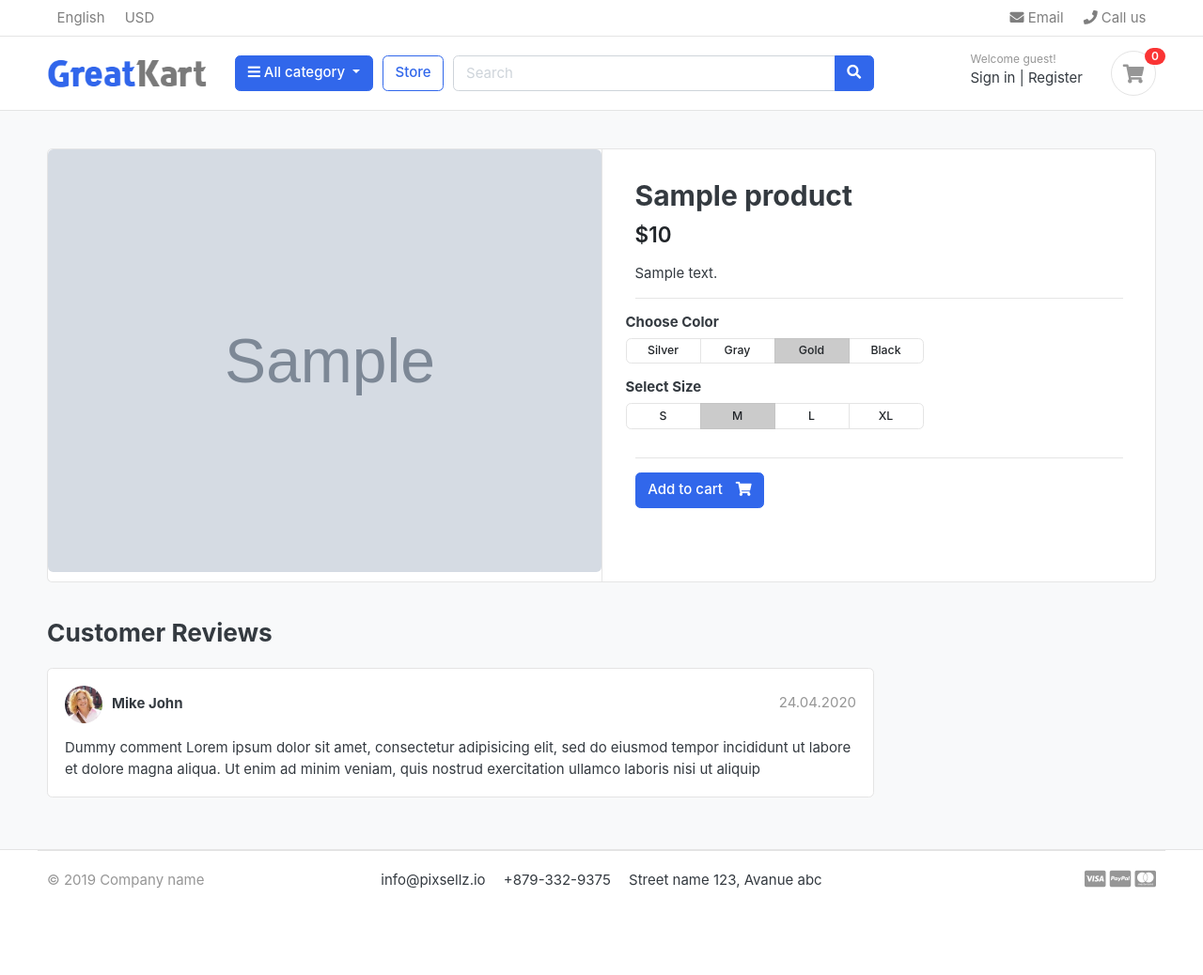
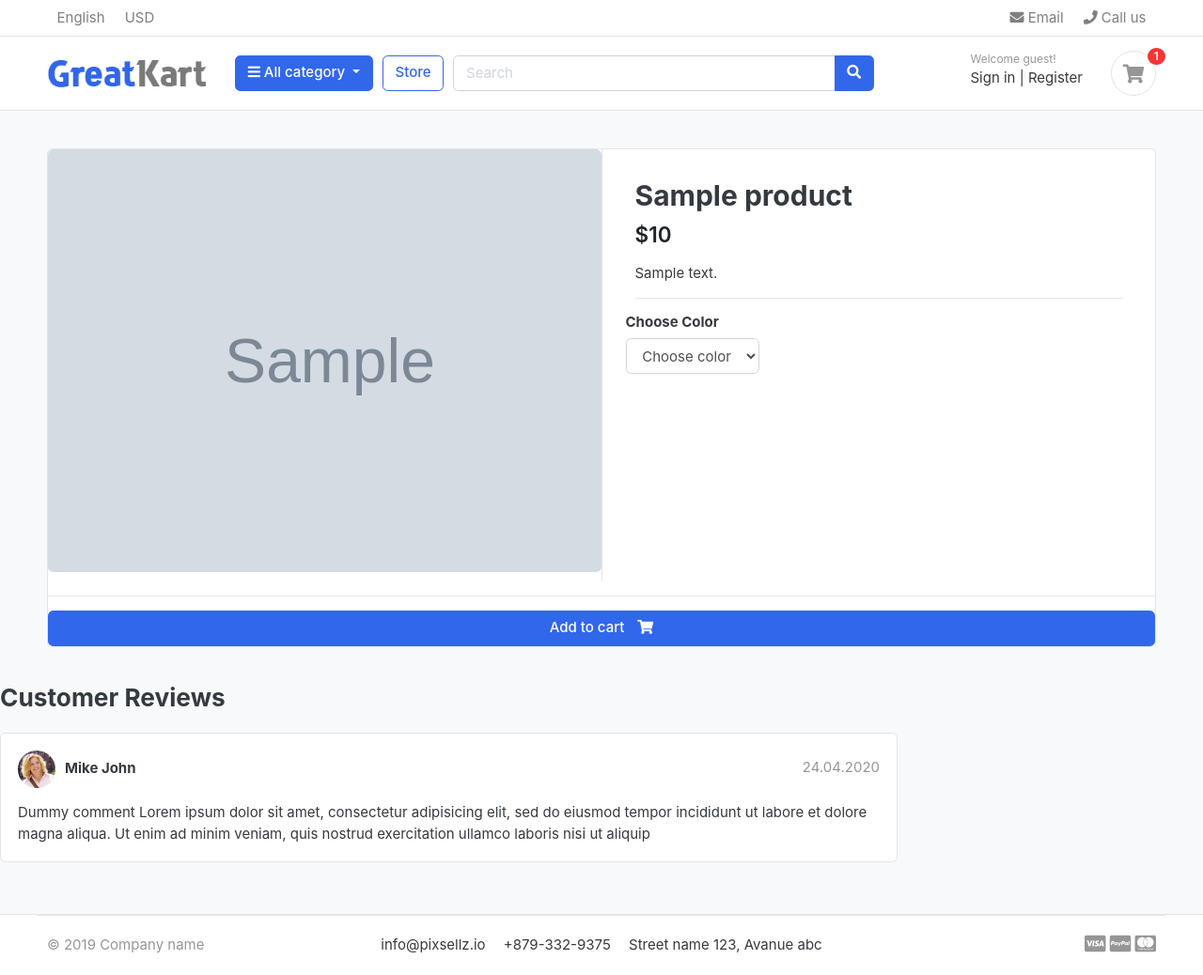
Before and after one commit to nikhil-dongre/GlobalCart, a Django app: template templates/store/product_details.html in a window 1280 px wide. Shown: the whole page at 94% size. Before the commit the page ends 946 px from the top, so only its background shows below. Run offline with Django 3.2, Linux system fonts and the light colour scheme; tables that the repository leaves empty hold one stand-in row (values such as "Sample post"); the template is opened without the code that fills it: values that come from a table or form of the project are taken from there, most other values are stand-ins (such as "Sample title", 1, 10 or a date in 2020); grey boxes marked "Sample" are stand-in pictures; some libraries are stand-ins or nearby versions; some web fonts are replaced.

Commit message:
2nd commit

```diff
--- a/globalcart/settings.py
+++ b/globalcart/settings.py
@@ -40,6 +40,7 @@
     'category',
     'accounts',
     'store',
+    'carts',
 ]
 
 MIDDLEWARE = [
@@ -66,6 +67,7 @@
                 'django.contrib.auth.context_processors.auth',
                 'django.contrib.messages.context_processors.messages',
                 'category.context_processors.menu_links',
+                'carts.context_processors.counter',
             ],
         },
     },
--- a/globalcart/urls.py
+++ b/globalcart/urls.py
@@ -21,6 +21,7 @@
 urlpatterns = [
     path('admin/', admin.site.urls),
     path('',views.home ,name='home'),
-    path('store/',include('store.urls') )
+    path('store/',include('store.urls') ),
+    path('cart/',include('carts.urls') )
 
 ] + static(settings.MEDIA_URL,document_root = settings.MEDIA_ROOT)
--- a/store/models.py
+++ b/store/models.py
@@ -21,3 +21,18 @@
 
     def get_url(self):
         return reverse('product_detail', args=[self.category.slug, self.slug])
+
+variation_categories_choice = (
+    ('color', 'color'),
+    ('size', 'size')
+)
+
+class Variation(models.Model):
+    product = models.ForeignKey(Product , on_delete=models.CASCADE)
+    vatiation_category = models.CharField(max_length=100 ,choices=variation_categories_choice)
+    variation_value = models.CharField(max_length=100)
+    is_active = models.BooleanField(default=True)
+    create_date = models.DateTimeField(auto_now_add=True)
+
+    def __unicode__(self):
+        return self.product
--- a/store/urls.py
+++ b/store/urls.py
@@ -4,7 +4,8 @@
 
 urlpatterns = [
     path('',views.product_store,name='store'),
-    path('<slug:category_slug>/',views.product_store,name='product_by_store'),
-    path('<slug:category_slug>/<slug:product_slug>/',views.product_details,name='product_detail')
+    path('category/<slug:category_slug>/',views.product_store,name='product_by_store'),
+    path('category/<slug:category_slug>/<slug:product_slug>/',views.product_details,name='product_detail'),
+    path('search/', views.serch_products,name='search')
 
 ]
--- a/templates/includes/navbar.html
+++ b/templates/includes/navbar.html
@@ -73,13 +73,14 @@
         <!-- col.// -->
         <a href="{% url 'store' %}" class="btn btn-outline-primary">Store</a>
         <div class="col-lg col-md-6 col-sm-12 col">
-          <form action="#" class="search">
+          <form action="{% url 'search' %}" class="search" method="GET">
             <div class="input-group w-100">
               <input
                 type="text"
                 class="form-control"
                 style="width: 60%"
                 placeholder="Search"
+                name="keyword"
               />
 
               <div class="input-group-append">
@@ -102,11 +103,13 @@
                 <a href="./register.html"> Register</a>
               </div>
             </div>
-            <a href="./cart.html" class="widget-header pl-3 ml-3">
+            <a href="{% url 'cart' %}" class="widget-header pl-3 ml-3">
               <div class="icon icon-sm rounded-circle border">
                 <i class="fa fa-shopping-cart"></i>
               </div>
-              <span class="badge badge-pill badge-danger notify">0</span>
+              <span class="badge badge-pill badge-danger notify"
+                >{{cart_count}}</span
+              >
             </a>
           </div>
           <!-- widgets-wrap.// -->
--- a/templates/store/product_details.html
+++ b/templates/store/product_details.html
@@ -15,6 +15,7 @@
           <!-- gallery-wrap .end// -->
         </aside>
         <main class="col-md-6 border-left">
+          <form action="{% url 'add_cart' single_product.id %}" method="GET">
             <article class="content-body">
               <h2 class="title">{{single_product.product_name}}</h2>
 
@@ -28,59 +29,41 @@
               <div class="row">
                 <div class="item-option-select">
                   <h6>Choose Color</h6>
-                <div
-                  class="btn-group btn-group-sm btn-group-toggle"
-                  data-toggle="buttons"
-                >
-                  <label class="btn btn-light">
-                    <input type="radio" name="radio_color" /> Silver
-                  </label>
-                  <label class="btn btn-light">
-                    <input type="radio" name="radio_color" /> Gray
-                  </label>
-                  <label class="btn btn-light active">
-                    <input type="radio" name="radio_color checked" /> Gold
-                  </label>
-                  <label class="btn btn-light">
-                    <input type="radio" name="radio_color" /> Black
-                  </label>
-                </div>
+                  <select name="color" id="" class="form-control" required>
+                    <option value="" >Choose color</option>
+                    {% for variations in single_product.variation_set.all %}
+                    <option value="{{variations.variation_value}}">
+                      {{variations.variation_value}}
+                    </option>
+
+                    {% endfor %}
+                  </select>
                 </div>
               </div>
               <!-- row.// -->
-            <div class="row">
-              <div class="item-option-select">
-                <h6>Select Size</h6>
-                <div
-                  class="btn-group btn-group-sm btn-group-toggle"
-                  data-toggle="buttons"
-                >
-                  <label class="btn btn-light">
-                    <input type="radio" name="radio_color" /> S
-                  </label>
-                  <label class="btn btn-light active">
-                    <input type="radio" name="radio_color" checked /> M
-                  </label>
-                  <label class="btn btn-light">
-                    <input type="radio" name="radio_color" /> L
-                  </label>
-                  <label class="btn btn-light">
-                    <input type="radio" name="radio_color" /> XL
-                  </label>
-                </div>
-              </div>
+
               </div>
               <!-- row.// -->
               <hr />
               {% if single_product.stock <= 0 %}
               <strong><p class="text-danger">out of stock</p></strong>
+              {% else %} {% if in_cart %}
+              <!-- message -->
+              <p class="text-danger">Product is already added</p>
+              <div>
+                <a href="{% url 'cart'%}" class="btn btn-outline-primary">
+                  <span class="text">View Cart</span>
+                  <i class="fas fa-eye"></i>
+                </a>
+              </div>
               {% else %}
-            <a href="./product-detail.html" class="btn btn-primary">
+              <button type="submit" class="btn btn-primary">
                 <span class="text">Add to cart</span>
                 <i class="fas fa-shopping-cart"></i>
-            </a>
-            {% endif %}
+              </button>
+              {% endif %} {% endif %}
             </article>
+          </form>
           <!-- product-info-aside .// -->
         </main>
         <!-- col.// -->
```
Also changed, not shown: store/admin.py (+10 -1 lines), store/views.py (+37 -4 lines), templates/store/store.html (+34 -7 lines). Lines whose indentation alone changed are shown as unchanged.
